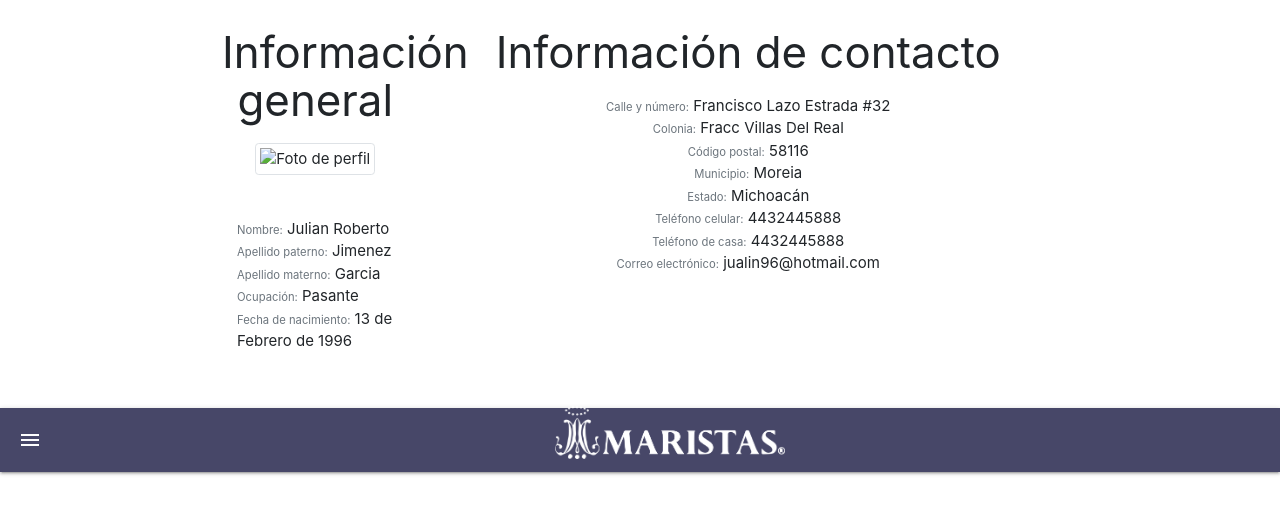
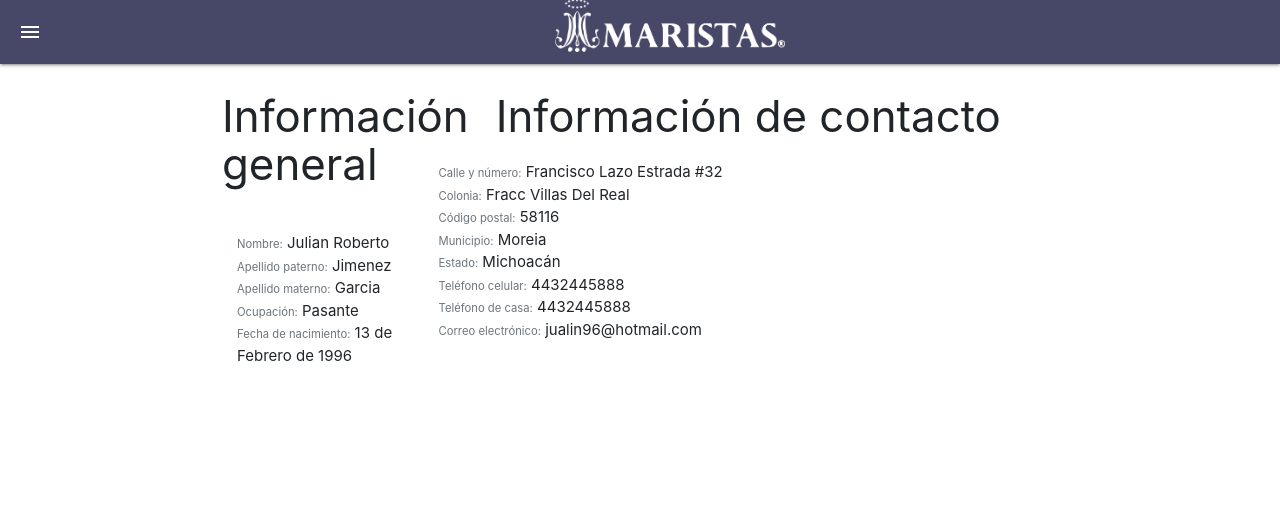
Before and after one commit to Tako07/Fisio-Marista, a Laravel app: page /datosPersonales in a window 1280 px wide. Shown: the top 514 px of the page. Run offline with Laravel 8, Linux system fonts and the light colour scheme.

Commit message:
Datos personales

```diff
--- /dev/null
+++ b/fisioterapia/public/css/style_datos.css
@@ -0,0 +1,21 @@
+.left, .right {
+  float: left;
+  width: 20%;
+}
+
+.main {
+  float: left;
+  width: 60%;
+}
+
+.grayMarista{
+  color: rgba(157, 157, 156, 0.5) ;
+}
+.yellowMarista{
+  background-color: rgba(255,183,0,0.8);
+}
+@media screen and (max-width: 800px) {
+  .left, .main, .right {
+    width: 100%;
+  }
+}
--- a/fisioterapia/resources/views/DatosPersonales.blade.php
+++ b/fisioterapia/resources/views/DatosPersonales.blade.php
@@ -1,6 +1,7 @@
 @extends('layouts.navBar')
 @section('more_style')
-<link href="{{{ asset('css/style_registro.css') }}}" rel="stylesheet">
+<link href="{{{ asset('css/style_datos.css') }}}" rel="stylesheet">
+<meta name="viewport" content="width=device-width, initial-scale=1, shrink-to-fit=no">
 @endsection
 @section('title','Datos Personales')
 @section('principal')
@@ -11,14 +12,9 @@
     	<div class="col-md-3 col-sm-4">
     		<div class="panel panel-default">
     			<div class="panel-heading">
-    				<h3 class="panel-title text-center">Información general</h3>
+    				<h3 class="row ">Información general</h3>
     			</div>
-    			<div class="panel-body">
-    				<div class="row">
-    					<div class="col-sm-12 text-center">
-    						<img src="" alt="Foto de perfil" class="img-responsive img-thumbnail">
-    					</div>
-    				</div>
+    			<div class="panel-body ustify-content-md-center">
     				<br>
     				<div class="row">
     					<div class="col-sm-12">
@@ -52,13 +48,12 @@
     	</div>
 
     	<div class="col-md-9 col-sm-8">
-
     		<div class="panel panel-default">
-    			<div class="panel-heading">
-    				<h3 class="panel-title text-center">Información de contacto</h3>
+    			<div class="panel-heading ">
+    				<h3 class="row justify-content-md-center ">Información de contacto</h3>
     			</div>
     			<div class="panel-body">
-    				<ul class="simple text-center">
+    				<ul class="simple">
     					<li>
     						<small class="text-muted">Calle y número:</small>
     						<span>Francisco Lazo Estrada #32</span>
@@ -98,3 +93,5 @@
     </div>
 
 </div>
+
+@endsection
--- a/fisioterapia/resources/views/registroMedico.blade.php
+++ b/fisioterapia/resources/views/registroMedico.blade.php
@@ -1,11 +1,12 @@
 @extends('layouts.navBar')
 @section('more_style')
 <link href="{{{ asset('css/style_registro.css') }}}" rel="stylesheet">
+<meta name="viewport" content="width=device-width, initial-scale=1, shrink-to-fit=no">
 @endsection
 @section('title','Registro de médicos')
 @section('principal')
 
-  <h1 class="row justify-content-md-center yellowMarista">  Registro de médicos</h1>
+  <h1 class="row justify-content-md-center yellowMarista font-size:10vw">  Registro de médicos</h1>
 <div  class="row justify-content-md-center">
   <div class="container">
           Nombre <input class="input" type="text" placeholder="&#128100; " required autofocus>
```
